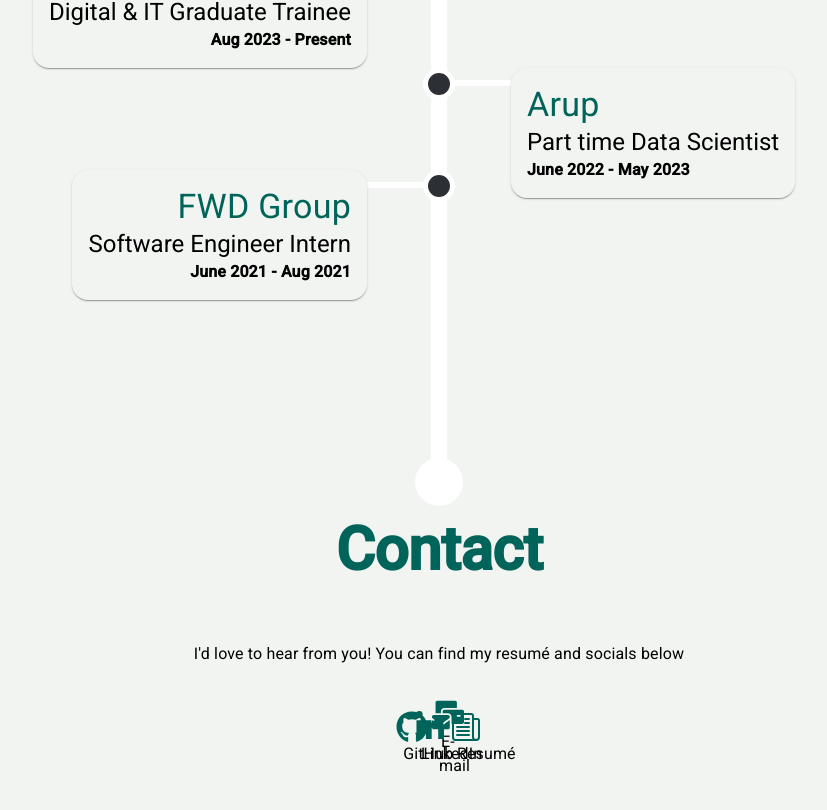
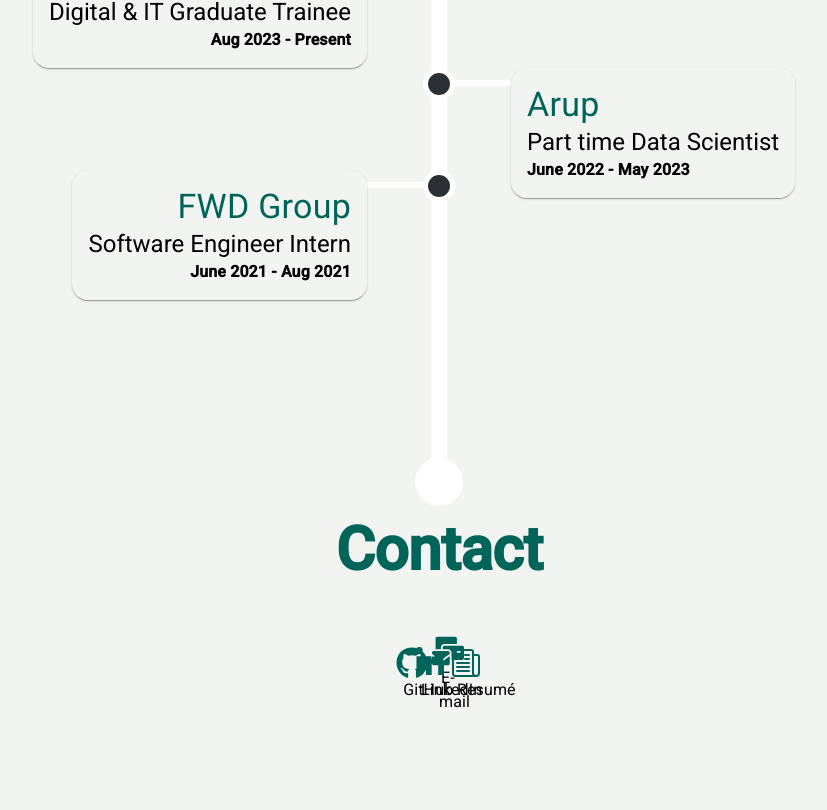
Before and after one commit to RikidWai/personalWeb, a React (Vite) app: page / in a window 1280 px wide. Shown: the part 1944-2754 px from the top of the page, without its empty margins (201-1028 px from the left). After the commit the page ends 2722 px from the top, so only its background shows below. Built offline with nearby package versions, Linux system fonts and the light colour scheme.

Commit message:
Update Contact.tsx

```diff
--- a/src/sections/Contact.tsx
+++ b/src/sections/Contact.tsx
@@ -11,10 +11,6 @@
 export default function Contact(): React.ReactElement {
     return (
         <Section id='Contact' heading='Contact'>
-            <center>
-                <Paragraph>{`I'd love to hear from you! You can find my resumé and socials below`}</Paragraph>
-            </center>
-            <br />
             <CenterGrid columnSpacing={0}>
                 <GridItem xs={4} sm={2} lg={1}>
                     <SocialLink name='GitHub' url='https://github.com/RikidWai' icon={FaGithub} />
```
